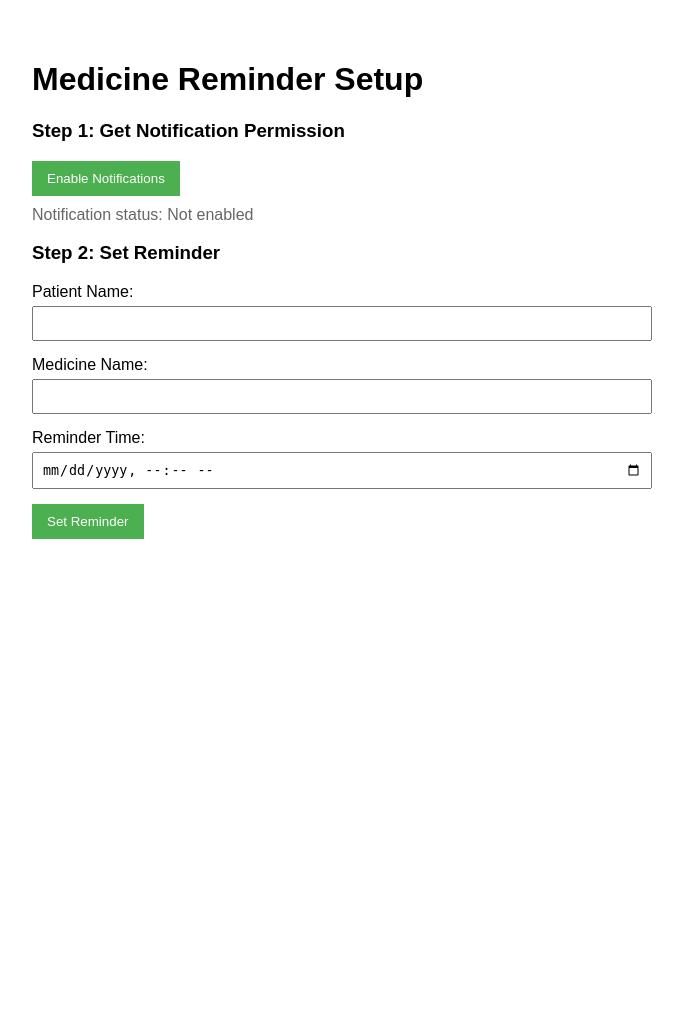
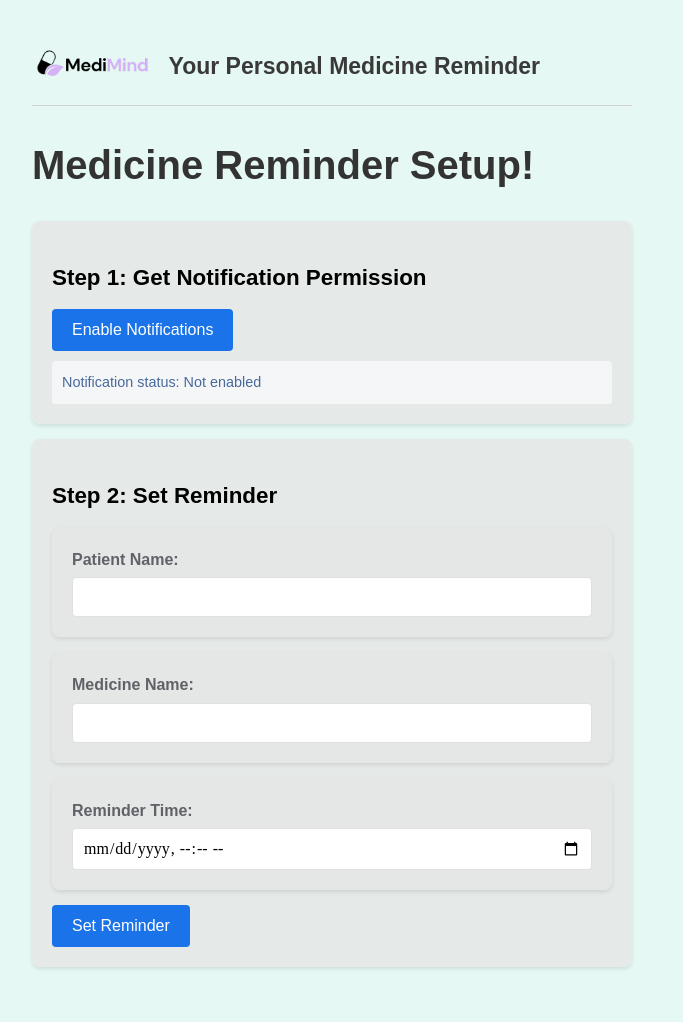
Before and after one commit to rawwwj00/Project-Medimind, a Flask app: page / in a window 1280 px wide. Shown: the whole page, without its empty margins (308-991 px from the left). Before the commit the page ends 539 px from the top, so only its background shows below. Run offline with Flask 3, Linux system fonts and the light colour scheme; some libraries are stand-ins or nearby versions.

Commit message:
Update index.html

```diff
--- a/automated_push_notifications/templates/index.html
+++ b/automated_push_notifications/templates/index.html
@@ -2,42 +2,47 @@
 <html>
 <head>
     <title>Medicine Reminder with FCM</title>
-    <style>
-        body { font-family: Arial, sans-serif; max-width: 600px; margin: 20px auto; padding: 20px; }
-        .form-group { margin-bottom: 15px; }
-        label { display: block; margin-bottom: 5px; }
-        input[type="text"], input[type="datetime-local"] { width: 100%; padding: 8px; }
-        button { padding: 10px 15px; background-color: #4CAF50; color: white; border: none; cursor: pointer; }
-        button:hover { background-color: #45a049; }
-        #tokenStatus { margin-top: 10px; color: #666; }
-    </style>
+
+    <link rel="stylesheet" href="/automated_push_notifications/templates/style.css">
+    <!--     FEVICON ICON -->
+    <link href="/assets/images/Untitled design (2) (1).png" rel="shortcut icon">
 </head>
 <body>
-    <h1>Medicine Reminder Setup</h1>
+    <!-- Logo Section -->
+    <div class="logo-container">
+        <!-- Replace "logo.png" with your actual logo path -->
+        <img src="/automated_push_notifications/templates/logo.png" alt="MediMind Logo" class="logo-img">
+        <div>
+
+            <div class="logo-tagline"><b>Your Personal Medicine Reminder</b></div>
+        </div>
+    </div>
+
+    <h1><b>Medicine Reminder Setup!</b></h1>
 
     <!-- FCM Token Section -->
     <div class="form-group">
-        <h3>Step 1: Get Notification Permission</h3>
+        <h3><b>Step 1: Get Notification Permission</b></h3>
         <button id="getTokenBtn">Enable Notifications</button>
         <div id="tokenStatus">Notification status: Not enabled</div>
     </div>
 
     <!-- Reminder Form -->
     <div class="form-group">
-        <h3>Step 2: Set Reminder</h3>
+        <h3><b>Step 2: Set Reminder</b></h3>
         <form id="reminderForm" method="POST" action="/submit">
             <div class="form-group">
-                <label for="name">Patient Name:</label>
+                <label for="name"><b>Patient Name:</b></label>
                 <input type="text" id="name" name="name" required>
             </div>
 
             <div class="form-group">
-                <label for="medicine">Medicine Name:</label>
+                <label for="medicine"><b>Medicine Name:</b></label>
                 <input type="text" id="medicine" name="medicine" required>
             </div>
 
             <div class="form-group">
-                <label for="time">Reminder Time:</label>
+                <label for="time"><b>Reminder Time:</b></label>
                 <input type="datetime-local" id="time" name="time" required>
             </div>
 
```
Lines whose indentation alone changed are shown as unchanged.
